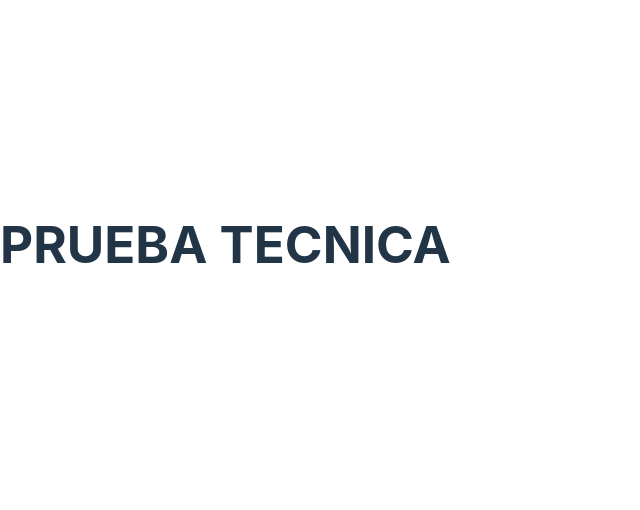
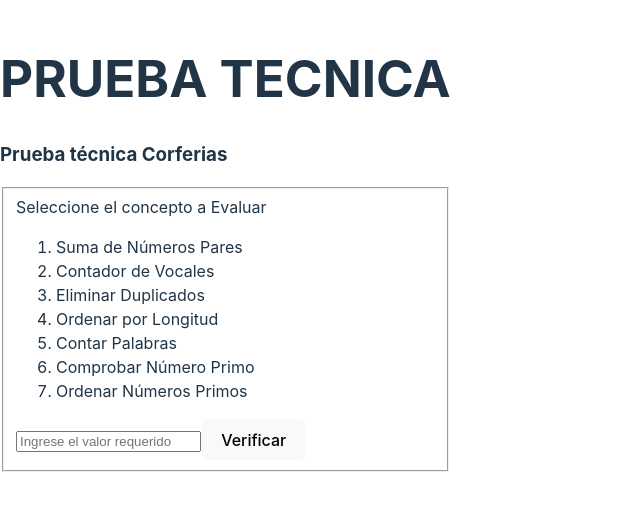
Before and after one commit to dorodrig/React_Gitpages, a React (Vite) app: page / in a window 1280 px wide. Shown: the part 156-666 px from the top of the page, without its empty margins (0-640 px from the left). Built offline with nearby package versions, Linux system fonts and the light colour scheme.

Commit message:
ReactJs: Se crear los componentes que traen las funciones en cargads de gestionar el concepto a evaluar

```diff
--- a/src/App.jsx
+++ b/src/App.jsx
@@ -4,17 +4,16 @@
 import HomePages from './components/HomePages'
 
 function App() {
-  const [step, setStep] = useState("home_pages");
+  const [step, setStep] = useState("home");
 
   return (
-    <AuthContext.Provider value={{step, setStep}}>
+    <AuthContext.Provider value = {{step, setStep}}>
       <div className="container_homepage">
        <h1>PRUEBA TECNICA</h1>
-       {step === "home_pages" && <HomePages/>}
+       {step === "home" && <HomePages/>}
       </div>
 
     </AuthContext.Provider>
   )
 }
-
 export default App
--- /dev/null
+++ b/src/components/CountVowels.jsx
@@ -0,0 +1,6 @@
+import React, { useState } from "react";
+// Componente para contar vocales
+const CountVowels = ({ text }) => {
+    const countVowels = (str) => (str.match(/[aeiou]/gi) || []).length;
+    return <div>Vocales en "{text}": {countVowels(text)}</div>;
+};
--- /dev/null
+++ b/src/components/CountWords.jsx
@@ -0,0 +1,6 @@
+import React, { useState } from "react";
+// Componente para contar palabras
+const CountWords = ({ text }) => {
+    const wordCount = text.trim().split(/\s+/).length;
+    return <div>Número de palabras: {wordCount}</div>;
+};
--- a/src/components/HomePages.jsx
+++ b/src/components/HomePages.jsx
@@ -1,32 +1,77 @@
-import { useContext } from "react";
-import AuthContext from "../context/AuthContext";
+import { useState } from "react";
+import SumEvenNumbers from "./components/SumEvenNumbers";
+import CountVowels from "./components/CountVowels";
+import RemoveDuplicates from "./components/RemoveDuplicates";
+import SortByLength from "./components/SortByLength";
+import CountWords from "./components/CountWords";
+import IsPrime from "./components/IsPrime";
+import SortPrimeNumbers from "./components/SortPrimeNumbers";
 
-const HomePages = ()=>{
+const HomePages = () => {
+  const [selectedConcept, setSelectedConcept] = useState("");
+  const [inputValue, setInputValue] = useState("");
+  const [result, setResult] = useState(null);
 
-    let {setStep}= useContext(AuthContext);
-    let lista = ''
-    return(
-        <>
-        <main>
-         <h3>Prueba tecnica Corferias</h3>
-         <fieldset>
-            <label htmlFor="Select">Seleccione por Favor el concepto a Evaluar</label>
-            <ol className="Lista_conceptos" value={lista} >
-                <li>Suma de Números Pares</li>
-                <li>Contador de Vocales</li>
-                <li>Eliminar Duplicados</li>
-                <li>Ordenar por Longitud</li>
-                <li>Contar Palabras</li>
-                <li>Comprobar Número Primo</li>
-                <li>Generar Números Primos</li>
-                <li>Ordenar Números Primos</li>
-            </ol>
-            <button type="submit" onClick={setStep({lista})}> Verificar</button>
-         </fieldset>
+  const handleSelect = (concept) => {
+    setSelectedConcept(concept);
+    setResult(null);
+  };
 
-        </main>
-        </>
+  const handleVerify = () => {
+    switch (selectedConcept) {
+      case "Suma de Números Pares":
+        setResult(<SumEvenNumbers limit={parseInt(inputValue, 10)} />);
+        break;
+      case "Contador de Vocales":
+        setResult(<CountVowels text={inputValue} />);
+        break;
+      case "Eliminar Duplicados":
+        setResult(
+          <RemoveDuplicates array={inputValue.split(",").map((item) => item.trim())} />
+        );
+        break;
+      case "Ordenar por Longitud":
+        setResult(<SortByLength words={inputValue.split(",")} />);
+        break;
+      case "Contar Palabras":
+        setResult(<CountWords text={inputValue} />);
+        break;
+      case "Comprobar Número Primo":
+        setResult(<IsPrime number={parseInt(inputValue, 10)} />);
+        break;
+      case "Ordenar Números Primos":
+        setResult(
+          <SortPrimeNumbers primes={inputValue.split(",").map(Number)} />
+        );
+        break;
+      default:
+        setResult("Seleccione un concepto válido");
+    }
+  };
 
-    )
-}
+  return (
+    <main>
+      <h3>Prueba técnica Corferias</h3>
+      <fieldset>
+        <label htmlFor="Select">Seleccione el concepto a Evaluar</label>
+        <ol className="Lista_conceptos">
+          {["Suma de Números Pares", "Contador de Vocales", "Eliminar Duplicados", "Ordenar por Longitud", "Contar Palabras", "Comprobar Número Primo", "Ordenar Números Primos"].map((concept, index) => (
+            <li key={index} onClick={() => handleSelect(concept)} style={{ cursor: "pointer" }}>
+              {concept}
+            </li>
+          ))}
+        </ol>
+        <input
+          type="text"
+          value={inputValue}
+          onChange={(e) => setInputValue(e.target.value)}
+          placeholder="Ingrese el valor requerido"
+        />
+        <button type="button" onClick={handleVerify}>Verificar</button>
+      </fieldset>
+      <div>{result}</div>
+    </main>
+  );
+};
+
 export default HomePages;
--- /dev/null
+++ b/src/components/IsPrime.jsx
@@ -0,0 +1,10 @@
+import React, { useState } from "react";
+// Componente para comprobar si un número es primo
+const IsPrime = ({ number }) => {
+    const isPrime = (n) => {
+      if (n < 2) return false;
+      for (let i = 2; i * i <= n; i++) if (n % i === 0) return false;
+      return true;
+    };
+    return <div>{number} {isPrime(number) ? "es primo" : "no es primo"}</div>;
+  };
--- /dev/null
+++ b/src/components/RemoveDuplicates.jsx
@@ -0,0 +1,6 @@
+import React, { useState } from "react";
+// Componente para eliminar duplicados
+const RemoveDuplicates = ({ array }) => {
+    const uniqueArray = [...new Set(array)];
+    return <div>Sin duplicados: {JSON.stringify(uniqueArray)}</div>;
+  };
--- /dev/null
+++ b/src/components/SortByLength.jsx
@@ -0,0 +1,6 @@
+import React, { useState } from "react";
+// Componente para ordenar por longitud
+const SortByLength = ({ words }) => {
+  const sortedWords = [...words].sort((a, b) => a.length - b.length);
+  return <div>Ordenadas por longitud: {JSON.stringify(sortedWords)}</div>;
+};
--- /dev/null
+++ b/src/components/SortPrimeNumbers.jsx
@@ -0,0 +1,6 @@
+import React, { useState } from "react";
+// Componente para ordenar números primos
+const SortPrimeNumbers = ({ primes }) => {
+    const sortedPrimes = [...primes].sort((a, b) => a - b);
+    return <div>Números primos ordenados: {JSON.stringify(sortedPrimes)}</div>;
+  };
--- /dev/null
+++ b/src/components/SumEvenNumbers.jsx
@@ -0,0 +1,10 @@
+import React, { useState } from "react";
+// Componente para sumar números pares
+const SumEvenNumbers = ({ limit }) => {
+    const sumEven = (n) => {
+      let sum = 0;
+      for (let i = 2; i <= n; i += 2) sum += i;
+      return sum;
+    };
+    return <div>Suma de pares hasta {limit}: {sumEven(limit)}</div>;
+  };
```
